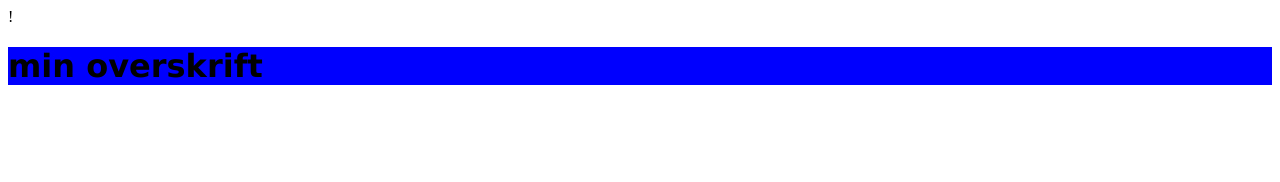
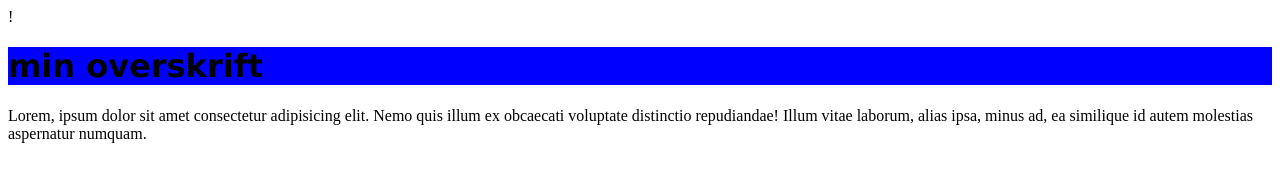
Before and after one commit to andreahauberg/git_test, a plain HTML site: page index.html in a window 1280 px wide. Drawn offline with Linux system fonts and the light colour scheme; files that its build step writes are made by us from their sources.

Commit message:
loremIpsum

```diff
--- a/index.html
+++ b/index.html
@@ -17,7 +17,7 @@
     </header>
 
     <main>
-
+   <p>Lorem, ipsum dolor sit amet consectetur adipisicing elit. Nemo quis illum ex obcaecati voluptate distinctio repudiandae! Illum vitae laborum, alias ipsa, minus ad, ea similique id autem molestias aspernatur numquam.</p>
     </main>
 
     <footer></footer>
```
